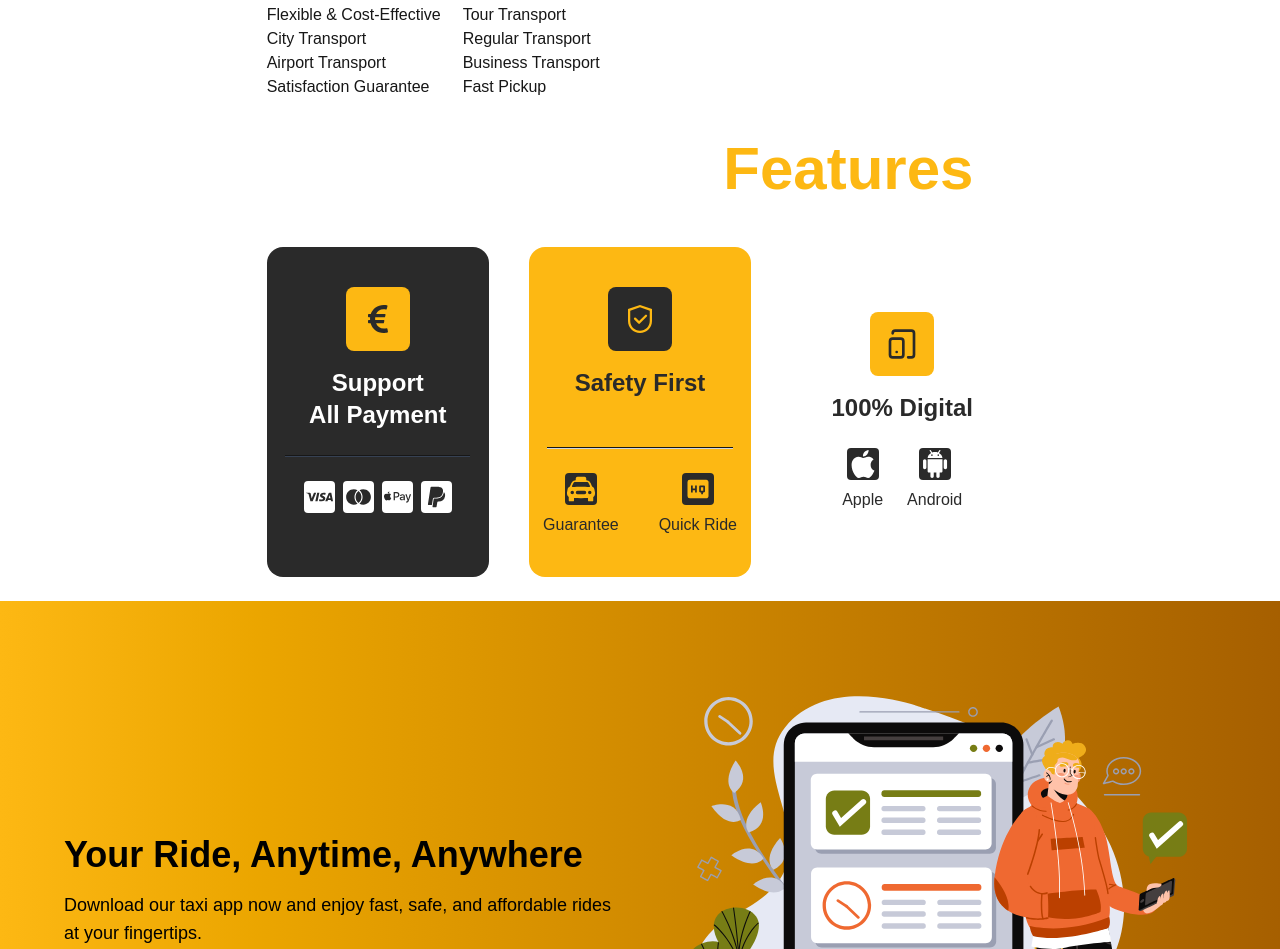
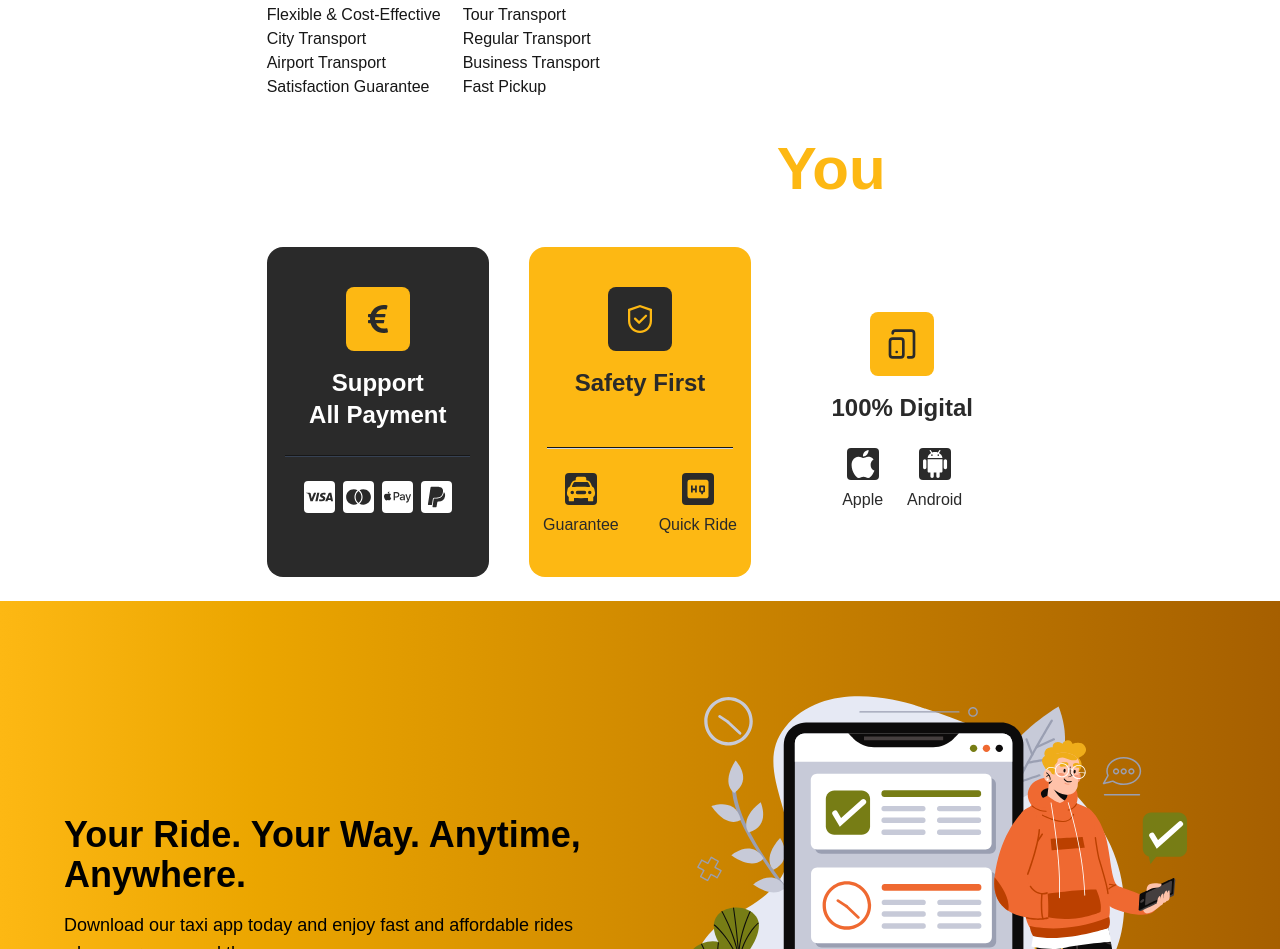
Before and after one commit to mithzak/sisu-taxi.com-nextjs, a Next.js app: page /about in a window 1280 px wide. Shown: the part 603-1552 px from the top of the page. Built offline with nearby package versions, Linux system fonts and the light colour scheme.

Commit message:
fix(home): replace texts.

```diff
--- a/src/app/components/benefit/BenefitSection.tsx
+++ b/src/app/components/benefit/BenefitSection.tsx
@@ -3,16 +3,7 @@ import Link from "next/link";
 const BenefitSection = () => {
     return (
         <div className="bg-[#1A1A1A]">
-            <div className="w-11/12 sm:w-10/12 lg:w-8/12 mx-auto py-10">
-                <div>
-                    <h1 className="text-2xl sm:text-4xl md:text-5xl lg:text-6xl text-stone-100 text-center md:text-left leading-tight">
-                        <strong>Earn money with Sisu-Taxi</strong>
-                    </h1>
-                    <p className="text-base sm:text-lg md:text-2xl mt-4 sm:mt-6 md:mt-10 text-stone-300 text-center md:text-left leading-relaxed">
-                        Join over 4.5 million partners worldwide who grow their income with Sisu Taxi — trusted by drivers, couriers, merchants, and fleet owners to unlock new revenue opportunities.
-                    </p>
-                </div>
-
+            <div className="w-11/12 sm:w-10/12 lg:w-8/12 mx-auto py-1">
                 <div className="flex flex-col md:flex-row gap-6 sm:gap-10 md:gap-12 items-center my-12 md:my-24 text-stone-100">
                     <img
                         className="rounded-2xl w-full md:w-1/2 object-cover"
@@ -34,7 +25,7 @@ const BenefitSection = () => {
                                 href=""
                                 className="inline-block bg-[#FDB813] hover:bg-amber-200 text-[#2A2A2A] px-5 sm:px-8 md:px-10 py-2 sm:py-3 md:py-4 text-sm sm:text-lg md:text-xl rounded-xl font-bold transition"
                             >
-                                Register To Driver
+                                Add To Driver
                             </Link>
                         </div>
                     </div>
--- a/src/app/components/download/DownloadSection.tsx
+++ b/src/app/components/download/DownloadSection.tsx
@@ -12,10 +12,10 @@ const DownloadSection = () => {
                 {/* متن و دکمه‌ها */}
                 <div className="w-full max-w-xl text-center lg:text-left">
                     <h2 className="text-2xl sm:text-3xl lg:text-4xl text-black font-bold mb-4">
-                        Your Ride, Anytime, Anywhere
+                        Your Ride. Your Way. Anytime, Anywhere.
                     </h2>
                     <p className="text-base sm:text-lg mb-6 text-black">
-                        Download our taxi app now and enjoy fast, safe, and affordable rides at your fingertips.
+                        Download our taxi app today and enjoy fast and affordable rides whenever you need them.
                     </p>
                     <div className="flex flex-col sm:flex-row gap-4 justify-center lg:justify-start">
                         <a
--- a/src/app/components/feature/FeatureSection.tsx
+++ b/src/app/components/feature/FeatureSection.tsx
@@ -13,7 +13,7 @@ const FeatureSection = () => {
     return (
         <div>
             <h2 className="text-4xl sm:text-5xl lg:text-6xl font-bold mb-12 text-center text-white my-10">
-                Our Awesome <span className="text-[#FDB813]">Features</span>
+                Designed for <span className="text-[#FDB813]">You</span>
             </h2>
 
             <div className="w-11/12 sm:w-10/12 lg:w-7/12 grid grid-cols-1 sm:grid-cols-2 lg:grid-cols-3 gap-6 sm:gap-8 lg:gap-10 mx-auto my-6">
--- a/src/app/layout.tsx
+++ b/src/app/layout.tsx
@@ -15,8 +15,8 @@ const geistMono = Geist_Mono({
 });
 
 export const metadata: Metadata = {
-  title: "Create Next App",
-  description: "Generated by create next app",
+  title: "Sisu Taxi",
+  description: "Boost your sales and reach new customers with Sisu Taxi. Join millions of riders and partners worldwide and maximize your earnings.",
 };
 
 export default function RootLayout({
--- a/src/app/page.tsx
+++ b/src/app/page.tsx
@@ -16,7 +16,7 @@ export default function Page() {
             <HeroSection />
             <FeatureSection />
             <BannerSection />
-            <BenefitSection />
+            {/*<BenefitSection />*/}
             <ServiceSection />
             <DownloadSection />
 
```
